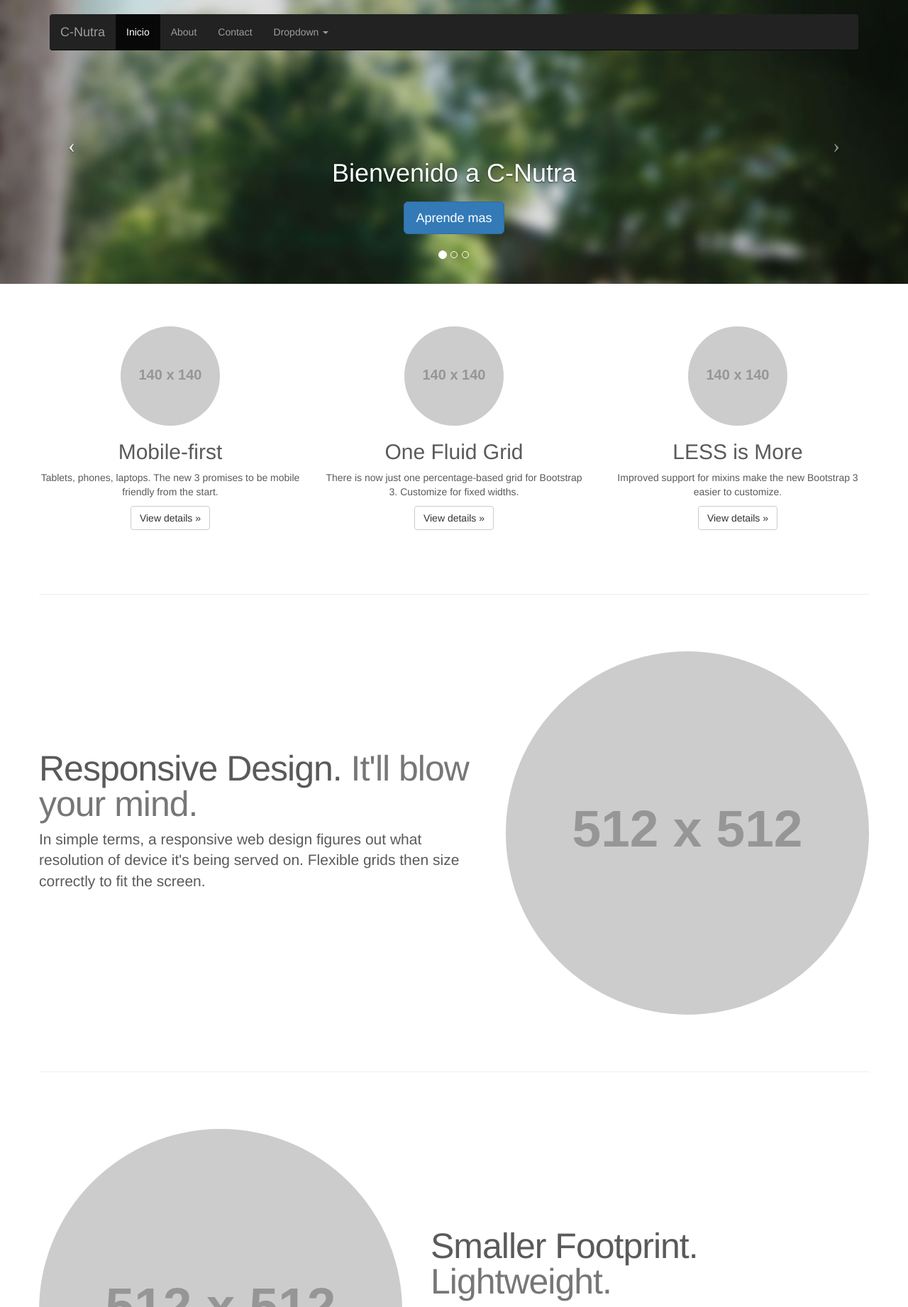
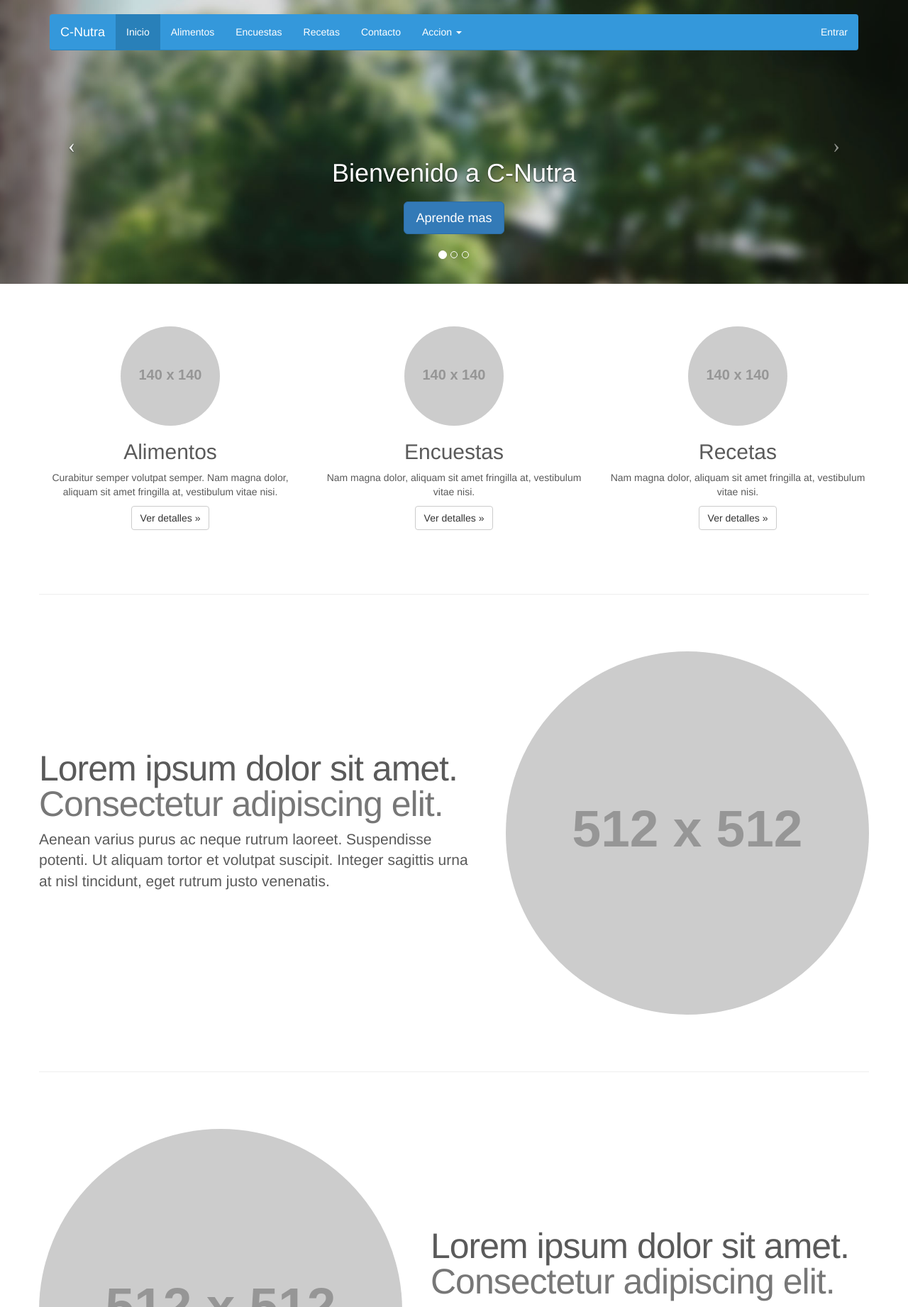
Before and after one commit to dmallcott/C-Nutra, a Django app: page / in a window 1280 px wide. Shown: the top 1842 px of the page at 71% size. Run offline with Django 3.2, Linux system fonts and the light colour scheme; grey boxes labelled with a size stand in for pictures from a placeholder-image service; some libraries are stand-ins or nearby versions.

Commit message:
Interface changes. Added some color and content.

```diff
--- a/c_nutra/templates/base.html
+++ b/c_nutra/templates/base.html
@@ -3,8 +3,8 @@
 <html lang="en">
     <head>
         <meta http-equiv="content-type" content="text/html; charset=UTF-8">
-        <title>Bootply.com - 3 Carousel Layout (BS 3)</title>
-        <meta name="generator" content="Bootply" />
+        <title>C-Nutra</title>
+        <meta name="generator" content="C-Nutra" />
         <meta name="viewport" content="width=device-width, initial-scale=1, maximum-scale=1">
         <link href="//netdna.bootstrapcdn.com/bootstrap/3.1.1/css/bootstrap.min.css" rel="stylesheet">
 
@@ -12,7 +12,7 @@
           <script src="//html5shim.googlecode.com/svn/trunk/html5.js"></script>
         <![endif]-->
 
-
+        <link href="//netdna.bootstrapcdn.com/font-awesome/4.0.3/css/font-awesome.css" rel="stylesheet">
 
 
 
@@ -45,7 +45,26 @@ body {
   z-index: 10;
 }
 
+.navbar-inverse {
+  background-color: #3498db;
+  border-color: #2980b9;
+}
 
+.navbar-inverse .navbar-brand {
+  color: white;
+}
+
+.navbar-inverse .navbar-nav>.active>a, .navbar-inverse .navbar-nav>.active>a:hover, .navbar-inverse .navbar-nav>.active>a:focus {
+  background-color: #2980b9;
+}
+
+.navbar-inverse .navbar-nav>li>a {
+  color: white;
+}
+
+.navbar-inverse .navbar-toggle {
+  border-color: white;
+}
 
 /* CUSTOMIZE THE CAROUSEL
 -------------------------------------------------- */
@@ -180,10 +199,12 @@ body {
         <div class="navbar-collapse collapse">
           <ul class="nav navbar-nav">
             <li class="active"><a href="#">Inicio</a></li>
-            <li><a href="http://www.bootply.com" target="ext">About</a></li>
-            <li><a href="#contact">Contact</a></li>
+            <li><a href="http://www.bootply.com" target="ext">Alimentos</a></li>
+            <li><a href="#contact">Encuestas</a></li>
+            <li><a href="#contact">Recetas</a></li>
+            <li><a href="#contact">Contacto</a></li>
             <li class="dropdown">
-              <a href="#" class="dropdown-toggle" data-toggle="dropdown">Dropdown <b class="caret"></b></a>
+              <a href="#" class="dropdown-toggle" data-toggle="dropdown">Accion <b class="caret"></b></a>
               <ul class="dropdown-menu">
                 <li><a href="#">Action</a></li>
                 <li><a href="#">Another action</a></li>
@@ -193,6 +214,9 @@ body {
                 <li><a href="#">One more separated link</a></li>
               </ul>
             </li>
+          </ul>
+          <ul class="nav navbar-nav navbar-right" style="margin-right:0;">
+            <li id=""><a href="#">Entrar</a></li>
           </ul>
         </div>
 
@@ -225,8 +249,8 @@ body {
       <img src="{% static 'img/collage.jpg' %}" class="img-responsive">
       <div class="container">
         <div class="carousel-caption">
-          <h1>Changes to the Grid</h1>
-          <p>Bootstrap 3 still features a 12-column grid, but many of the CSS class names have completely changed.</p>
+          <h1>Lorem ipsum</h1>
+          <p>Curabitur semper volutpat semper. Nam magna dolor, aliquam sit amet fringilla at, vestibulum vitae nisi.</p>
           <p><a class="btn btn-large btn-primary" href="#">Learn more</a></p>
         </div>
       </div>
@@ -235,9 +259,9 @@ body {
       <img src="http://placehold.it/1500X500" class="img-responsive">
       <div class="container">
         <div class="carousel-caption">
-          <h1>Percentage-based sizing</h1>
-          <p>With "mobile-first" there is now only one percentage-based grid.</p>
-          <p><a class="btn btn-large btn-primary" href="#">Browse gallery</a></p>
+          <h1>Lorem ipsum</h1>
+          <p>Curabitur semper volutpat semper. Nam magna dolor, aliquam sit amet fringilla at, vestibulum vitae nisi.</p>
+          <p><a class="btn btn-large btn-primary" href="#">Blahblahy</a></p>
         </div>
       </div>
     </div>
@@ -263,21 +287,21 @@ body {
   <div class="row">
     <div class="col-md-4 text-center">
       <img class="img-circle" src="http://placehold.it/140x140">
-      <h2>Mobile-first</h2>
-      <p>Tablets, phones, laptops. The new 3 promises to be mobile friendly from the start.</p>
-      <p><a class="btn btn-default" href="#">View details »</a></p>
+      <h2>Alimentos</h2>
+      <p>Curabitur semper volutpat semper. Nam magna dolor, aliquam sit amet fringilla at, vestibulum vitae nisi.</p>
+      <p><a class="btn btn-default" href="#">Ver detalles »</a></p>
     </div>
     <div class="col-md-4 text-center">
       <img class="img-circle" src="http://placehold.it/140x140">
-      <h2>One Fluid Grid</h2>
-      <p>There is now just one percentage-based grid for Bootstrap 3. Customize for fixed widths.</p>
-      <p><a class="btn btn-default" href="#">View details »</a></p>
+      <h2>Encuestas</h2>
+      <p>Nam magna dolor, aliquam sit amet fringilla at, vestibulum vitae nisi.</p>
+      <p><a class="btn btn-default" href="#">Ver detalles »</a></p>
     </div>
     <div class="col-md-4 text-center">
       <img class="img-circle" src="http://placehold.it/140x140">
-      <h2>LESS is More</h2>
-      <p>Improved support for mixins make the new Bootstrap 3 easier to customize.</p>
-      <p><a class="btn btn-default" href="#">View details »</a></p>
+      <h2>Recetas</h2>
+      <p>Nam magna dolor, aliquam sit amet fringilla at, vestibulum vitae nisi.</p>
+      <p><a class="btn btn-default" href="#">Ver detalles »</a></p>
     </div>
   </div><!-- /.row -->
 
@@ -288,24 +312,24 @@ body {
 
   <div class="featurette">
     <img class="featurette-image img-circle pull-right" src="http://placehold.it/512">
-    <h2 class="featurette-heading">Responsive Design. <span class="text-muted">It'll blow your mind.</span></h2>
-    <p class="lead">In simple terms, a responsive web design figures out what resolution of device it's being served on. Flexible grids then size correctly to fit the screen.</p>
+    <h2 class="featurette-heading">Lorem ipsum dolor sit amet. <span class="text-muted">Consectetur adipiscing elit.</span></h2>
+    <p class="lead">Aenean varius purus ac neque rutrum laoreet. Suspendisse potenti. Ut aliquam tortor et volutpat suscipit. Integer sagittis urna at nisl tincidunt, eget rutrum justo venenatis.</p>
   </div>
 
   <hr class="featurette-divider">
 
   <div class="featurette">
     <img class="featurette-image img-circle pull-left" src="http://placehold.it/512">
-    <h2 class="featurette-heading">Smaller Footprint. <span class="text-muted">Lightweight.</span></h2>
-    <p class="lead">The new Bootstrap 3 promises to be a smaller build. The separate Bootstrap base and responsive.css files have now been merged into one. There is no more fixed grid, only fluid.</p>
+    <h2 class="featurette-heading">Lorem ipsum dolor sit amet. <span class="text-muted">Consectetur adipiscing elit.</span></h2>
+    <p class="lead">Aenean varius purus ac neque rutrum laoreet. Suspendisse potenti. Ut aliquam tortor et volutpat suscipit. Integer sagittis urna at nisl tincidunt, eget rutrum justo venenatis.</p>
   </div>
 
   <hr class="featurette-divider">
 
   <div class="featurette">
     <img class="featurette-image img-circle pull-right" src="http://placehold.it/512">
-    <h2 class="featurette-heading">And lastly, this one. <span class="text-muted">Flatness.</span></h2>
-    <p class="lead">A big design trend for 2013 is "flat" design. Gone are the days of excessive gradients and shadows. Designers are producing cleaner flat designs, and Bootstrap 3 takes advantage of this minimalist trend.</p>
+    <h2 class="featurette-heading">Lorem ipsum dolor sit amet. <span class="text-muted">Consectetur adipiscing elit.</span></h2>
+    <p class="lead">Aenean varius purus ac neque rutrum laoreet. Suspendisse potenti. Ut aliquam tortor et volutpat suscipit. Integer sagittis urna at nisl tincidunt, eget rutrum justo venenatis.</p>
   </div>
 
   <hr class="featurette-divider">
@@ -315,8 +339,7 @@ body {
 
   <!-- FOOTER -->
   <footer>
-    <p class="pull-right"><a href="#">Back to top</a></p>
-    <p>This Bootstrap layout is compliments of Bootply. · <a href="http://www.bootply.com/62603">Edit on Bootply.com</a></p>
+    <p>Informacion importante de la USB.</p>
   </footer>
 
 </div><!-- /.container -->
```
